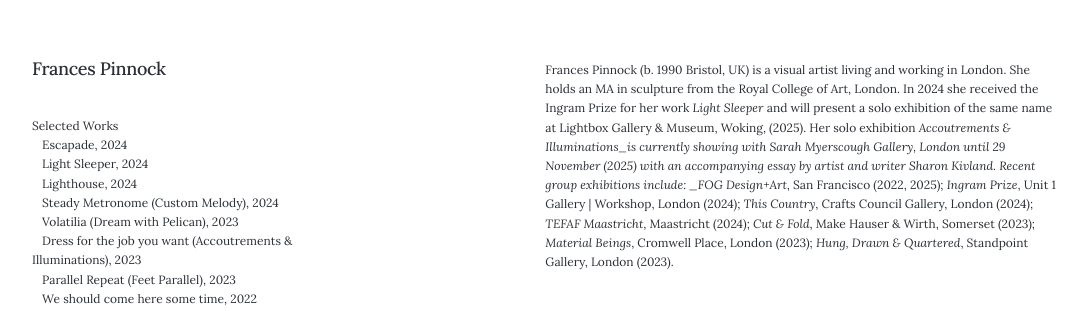
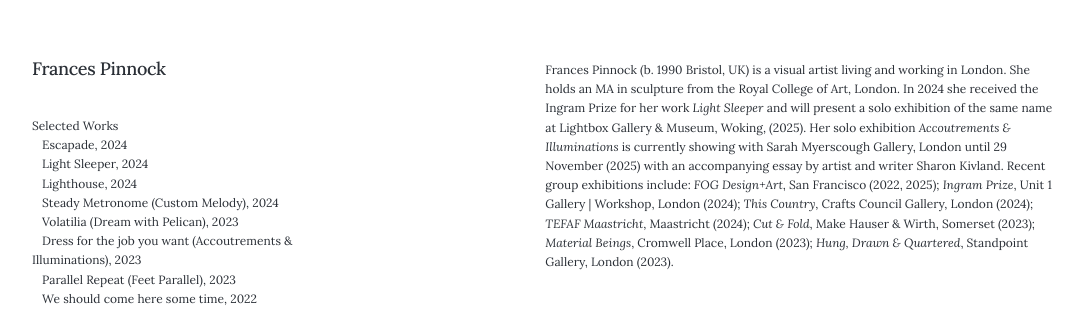
Before and after one commit to francespinnock/francespinnock.github.io, a Jekyll site: the page built from _pages/bio.md, in a window 1280 px wide. Shown: the top 311 px of the page, without its empty margins (28-1114 px from the left). Built offline with Jekyll 4.4.1, drawn with Linux system fonts in a browser that asks for light colours; nearby versions of some CDN libraries.

Commit message:
Update bio.md

```diff
--- a/_pages/bio.md
+++ b/_pages/bio.md
@@ -3,7 +3,7 @@ title: Biography
 subtitle:
 description: Frances Pinnock - Biography
 ---
-Frances Pinnock (b. 1990 Bristol, UK) is a visual artist living and working in London. She holds an MA in sculpture from the Royal College of Art, London. In 2024 she received the Ingram Prize for her work _Light Sleeper_ and will present a solo exhibition of the same name at Lightbox Gallery & Museum, Woking, (2025). Her solo exhibition _Accoutrements & Illuminations_is currently showing with Sarah Myerscough Gallery, London until 29 November (2025) with an accompanying essay by artist and writer Sharon Kivland. Recent group exhibitions include: _FOG Design+Art_, San Francisco (2022, 2025); _Ingram Prize_, Unit 1 Gallery | Workshop, London (2024); _This Country_, Crafts Council Gallery, London (2024); _TEFAF Maastricht_, Maastricht (2024); _Cut & Fold_, Make Hauser & Wirth, Somerset (2023); _Material Beings_, Cromwell Place, London (2023); _Hung, Drawn & Quartered_, Standpoint Gallery, London (2023).
+Frances Pinnock (b. 1990 Bristol, UK) is a visual artist living and working in London. She holds an MA in sculpture from the Royal College of Art, London. In 2024 she received the Ingram Prize for her work _Light Sleeper_ and will present a solo exhibition of the same name at Lightbox Gallery & Museum, Woking, (2025). Her solo exhibition _Accoutrements & Illuminations_ is currently showing with Sarah Myerscough Gallery, London until 29 November (2025) with an accompanying essay by artist and writer Sharon Kivland. Recent group exhibitions include: _FOG Design+Art_, San Francisco (2022, 2025); _Ingram Prize_, Unit 1 Gallery | Workshop, London (2024); _This Country_, Crafts Council Gallery, London (2024); _TEFAF Maastricht_, Maastricht (2024); _Cut & Fold_, Make Hauser & Wirth, Somerset (2023); _Material Beings_, Cromwell Place, London (2023); _Hung, Drawn & Quartered_, Standpoint Gallery, London (2023).
 <br/>
 <br/>
 
```
